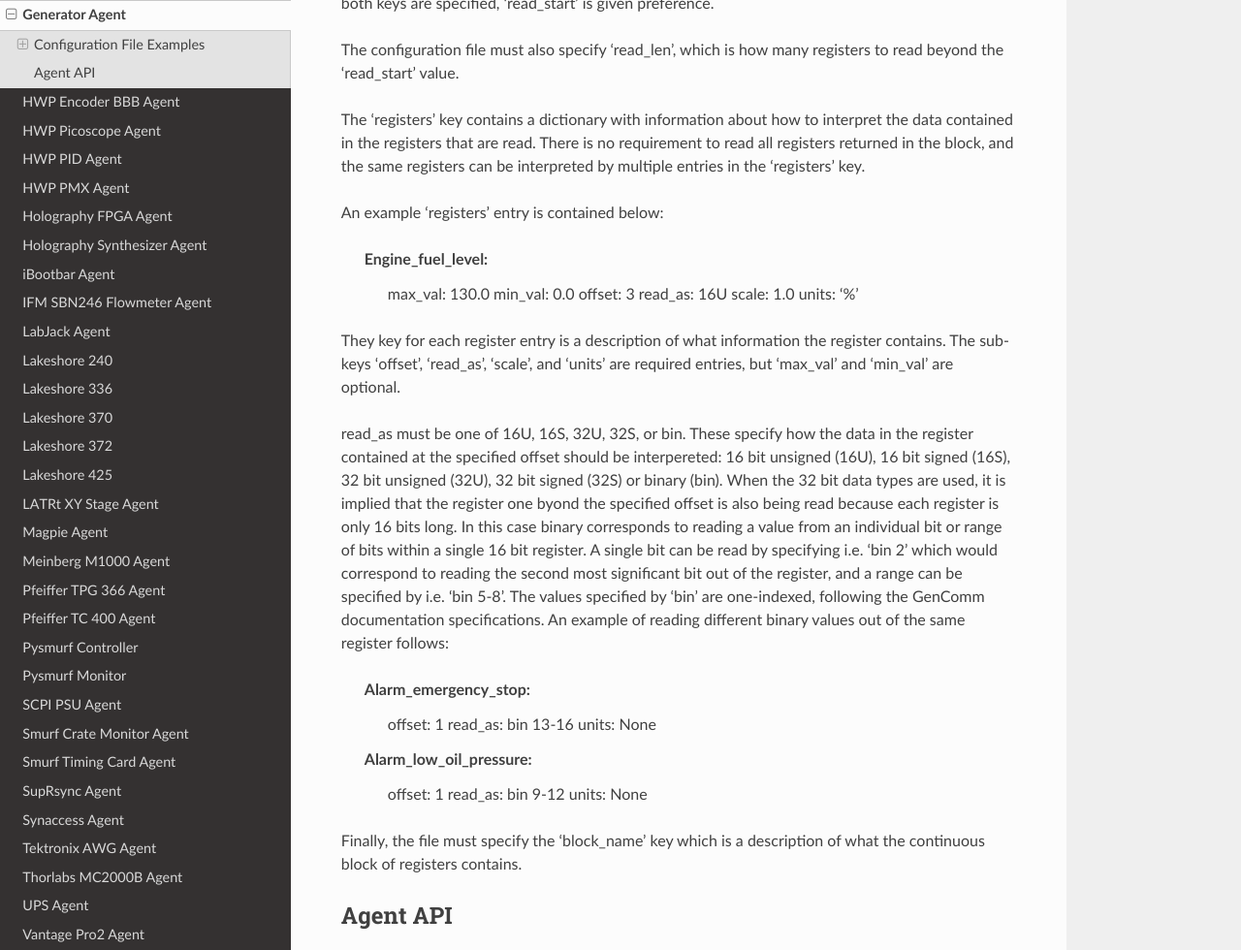
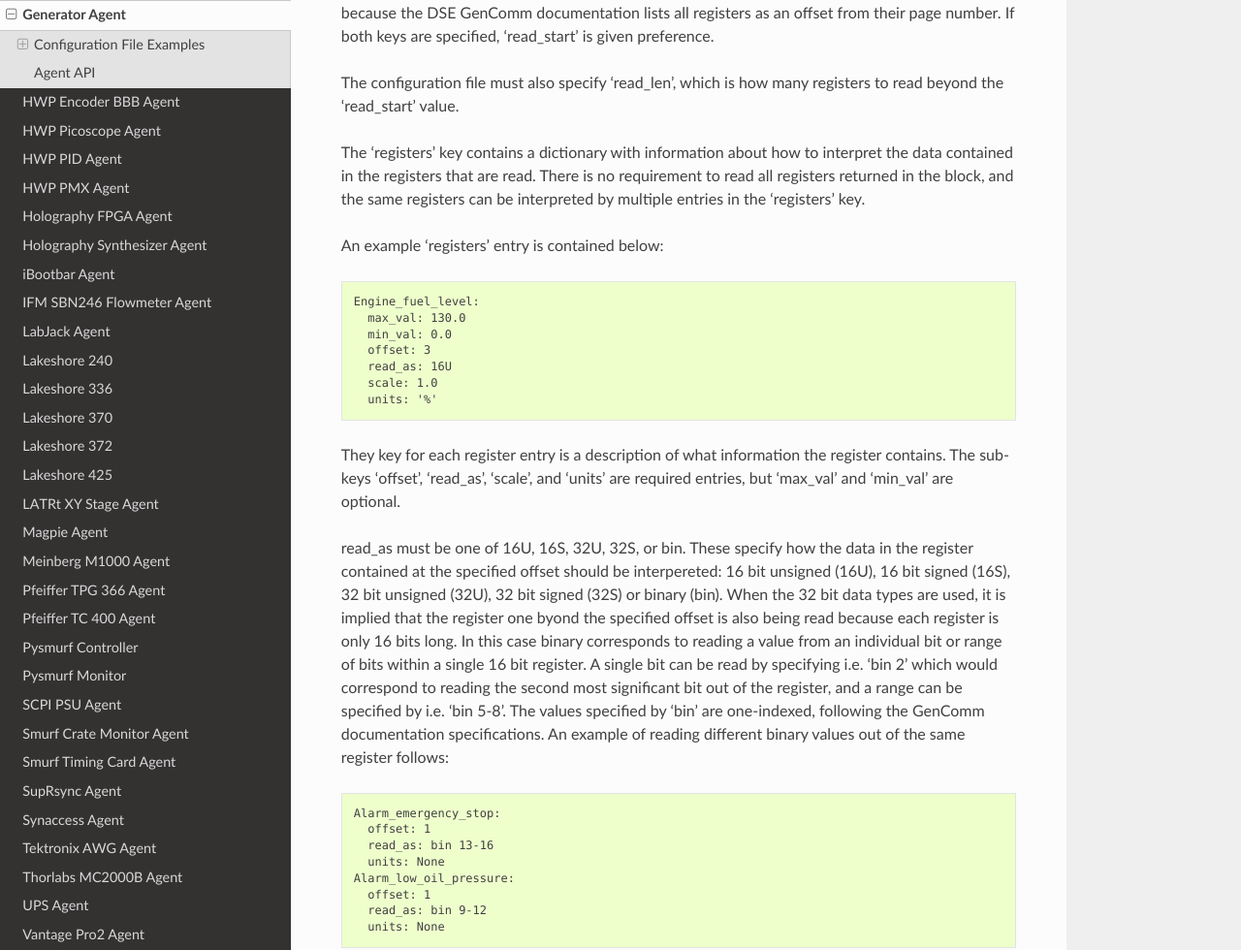
Before and after one commit to simonsobs/socs, a Sphinx documentation site: the page built from docs/agents/generator.rst, in a window 1280 px wide and 1400 px high, scrolled down 1950 px, cut to the strip 0-980 px from the top of the window. Shown: the whole strip at 97% size. Built offline with Sphinx 7.4.7 and the Read the Docs theme 2.0.0, drawn with Linux system fonts in a browser that asks for light colours; some of the changed text lies outside the part shown.

Commit message:
Small changes to docs formatting and args

```diff
--- a/docs/agents/generator.rst
+++ b/docs/agents/generator.rst
@@ -100,7 +102,7 @@ contained in the registers that are read. There is no requirement to read all re
 returned in the block, and the same registers can be interpreted by multiple entries in
 the 'registers' key.
 
-An example 'registers' entry is contained below:
+An example 'registers' entry is contained below::
 
   Engine_fuel_level:
     max_val: 130.0
@@ -122,7 +124,7 @@ only 16 bits long. In this case binary corresponds to reading a value from an in
 bits within a single 16 bit register. A single bit can be read by specifying i.e. 'bin 2' which would
 correspond to reading the second most significant bit out of the register, and a range can be specified
 by i.e. 'bin 5-8'. The values specified by 'bin' are one-indexed, following the GenComm documentation
-specifications. An example of reading different binary values out of the same register follows:
+specifications. An example of reading different binary values out of the same register follows::
 
   Alarm_emergency_stop:
     offset: 1
```
Also changed, not shown: other parts of docs/agents/generator.rst (+4 -2 lines), 1 other file.
